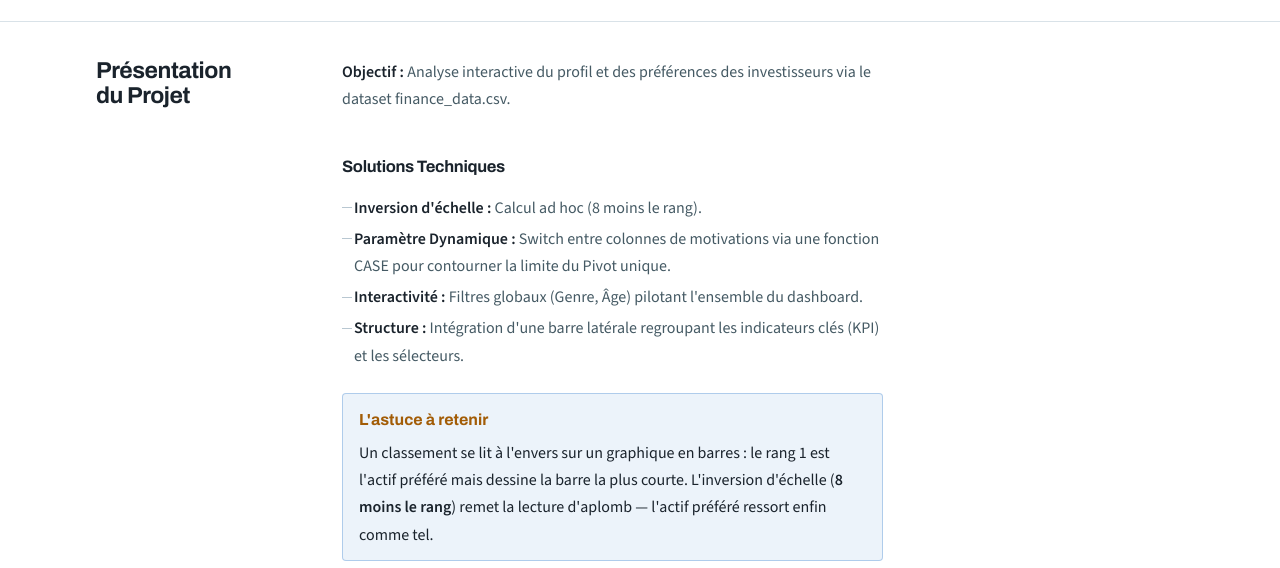
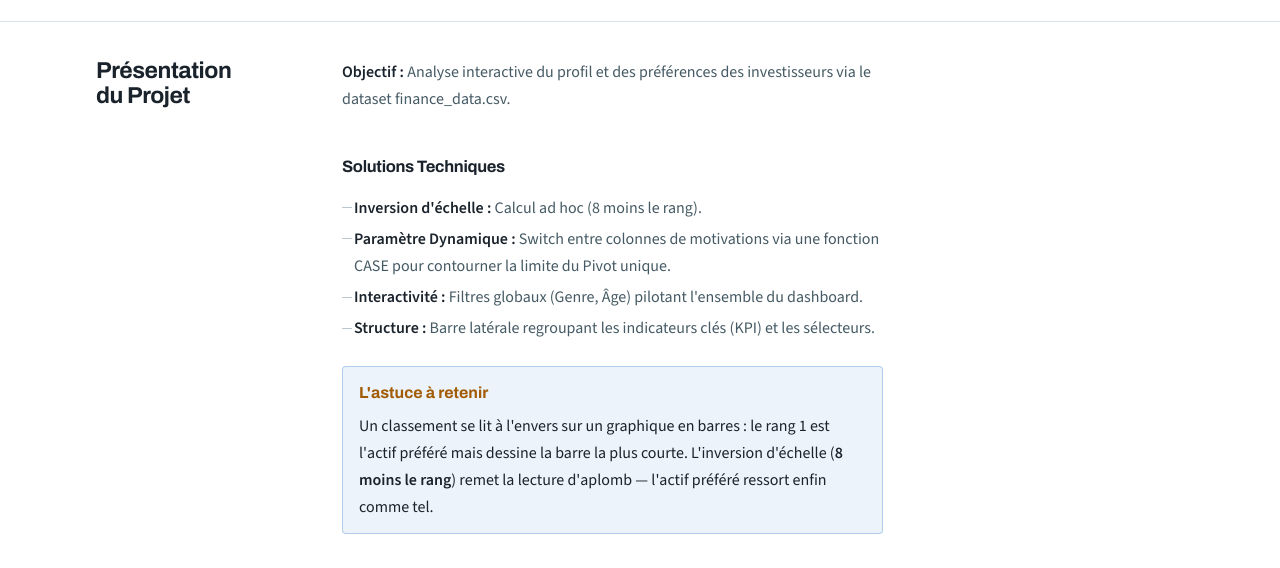
Before and after one commit to LyderickH/LyderickH.github.io, a plain HTML site: page projet6.html in a window 1280 px wide. Shown: the part 230-798 px from the top of the page. Drawn offline with nearby package versions, Linux system fonts and the light colour scheme.

Commit message:
distill : texte allege sur A propos, liste et projets 1 a 10
4 266 -> 3 541 mots visibles (-17 %) sans changer le propos : phrases
qui repetaient le titre, remplissage, cartes de chiffres qui n'etaient
pas des mesures, tableau d'outils du projet 9 replie. Six coupes
retablies a la relecture (premiere personne, fonctions, PWA, .docx,
analyse des profils de risque). FR et EN alignes.

.impeccable/config.json : faux positif cramped-padding du projet 9
ignore, avec la mesure qui le justifie.

Co-Authored-By: Claude Opus 5.5 <noreply@anthropic.com>
Claude-Session: https://claude.ai/code/session_01Lkj3HSmY6gK5mQjPyq5BmU

```diff
--- a/projet6.html
+++ b/projet6.html
@@ -45,7 +45,7 @@
         <li data-en="&lt;strong&gt;Scale inversion:&lt;/strong&gt; ad-hoc calculation (8 minus the rank)."><strong>Inversion d'échelle :</strong> Calcul ad hoc (8 moins le rang).</li>
         <li data-en="&lt;strong&gt;Dynamic parameter:&lt;/strong&gt; switching between motivation columns through a CASE function, working around the single-pivot limitation."><strong>Paramètre Dynamique :</strong> Switch entre colonnes de motivations via une fonction CASE pour contourner la limite du Pivot unique.</li>
         <li data-en="&lt;strong&gt;Interactivity:&lt;/strong&gt; global filters (gender, age) driving the whole dashboard."><strong>Interactivité :</strong> Filtres globaux (Genre, Âge) pilotant l'ensemble du dashboard.</li>
-        <li data-en="&lt;strong&gt;Structure:&lt;/strong&gt; a sidebar grouping the key indicators (KPIs) and the selectors."><strong>Structure :</strong> Intégration d'une barre latérale regroupant les indicateurs clés (KPI) et les sélecteurs.</li>
+        <li data-en="&lt;strong&gt;Structure:&lt;/strong&gt; a sidebar grouping the key indicators (KPIs) and the selectors."><strong>Structure :</strong> Barre latérale regroupant les indicateurs clés (KPI) et les sélecteurs.</li>
       </ul>
 
       <div class="callout">
```
Also changed, not shown: projet4.html (+1 -1 lines), projet8.html (+1 -0 lines), .impeccable/config.json (added), 1 other file.
